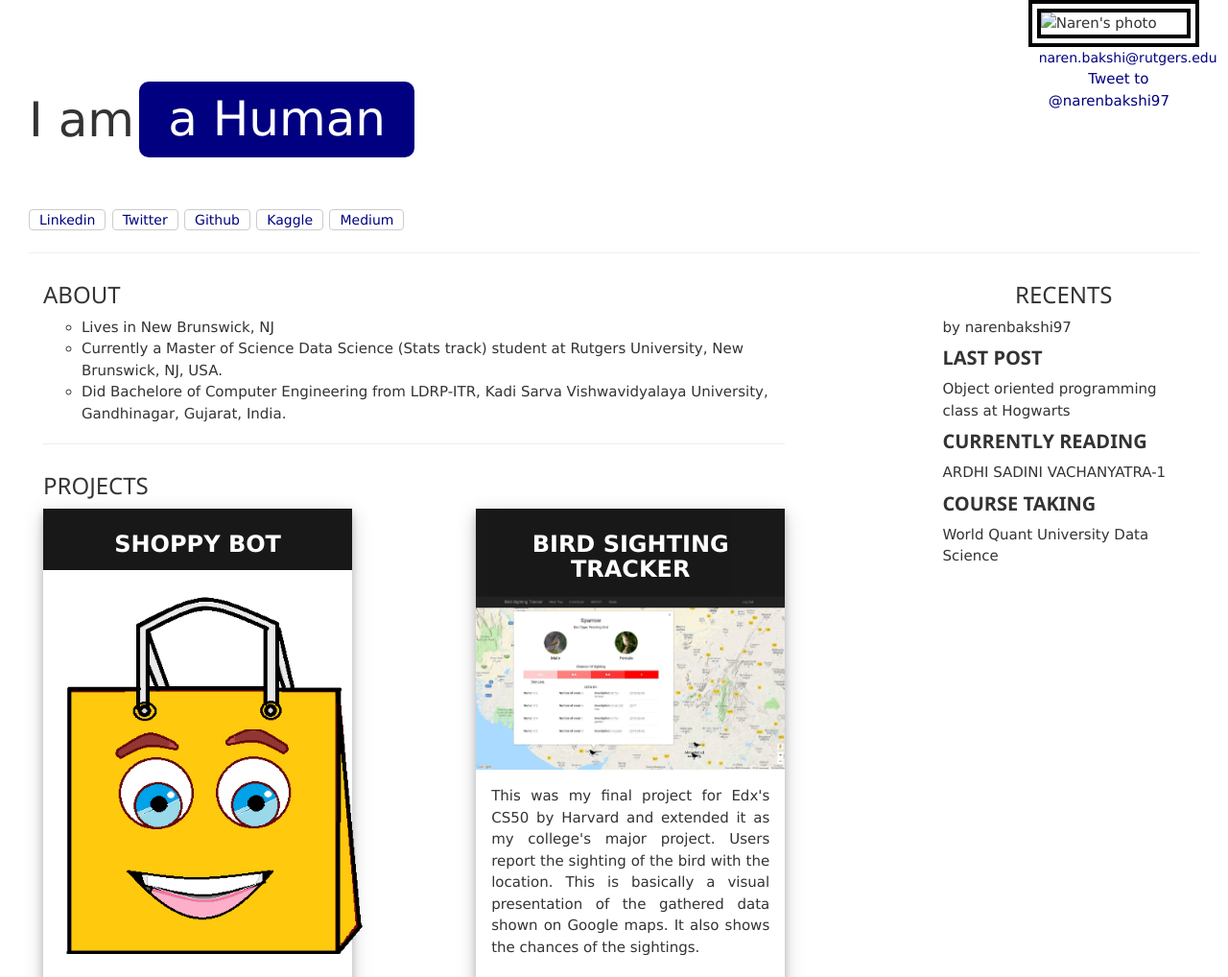
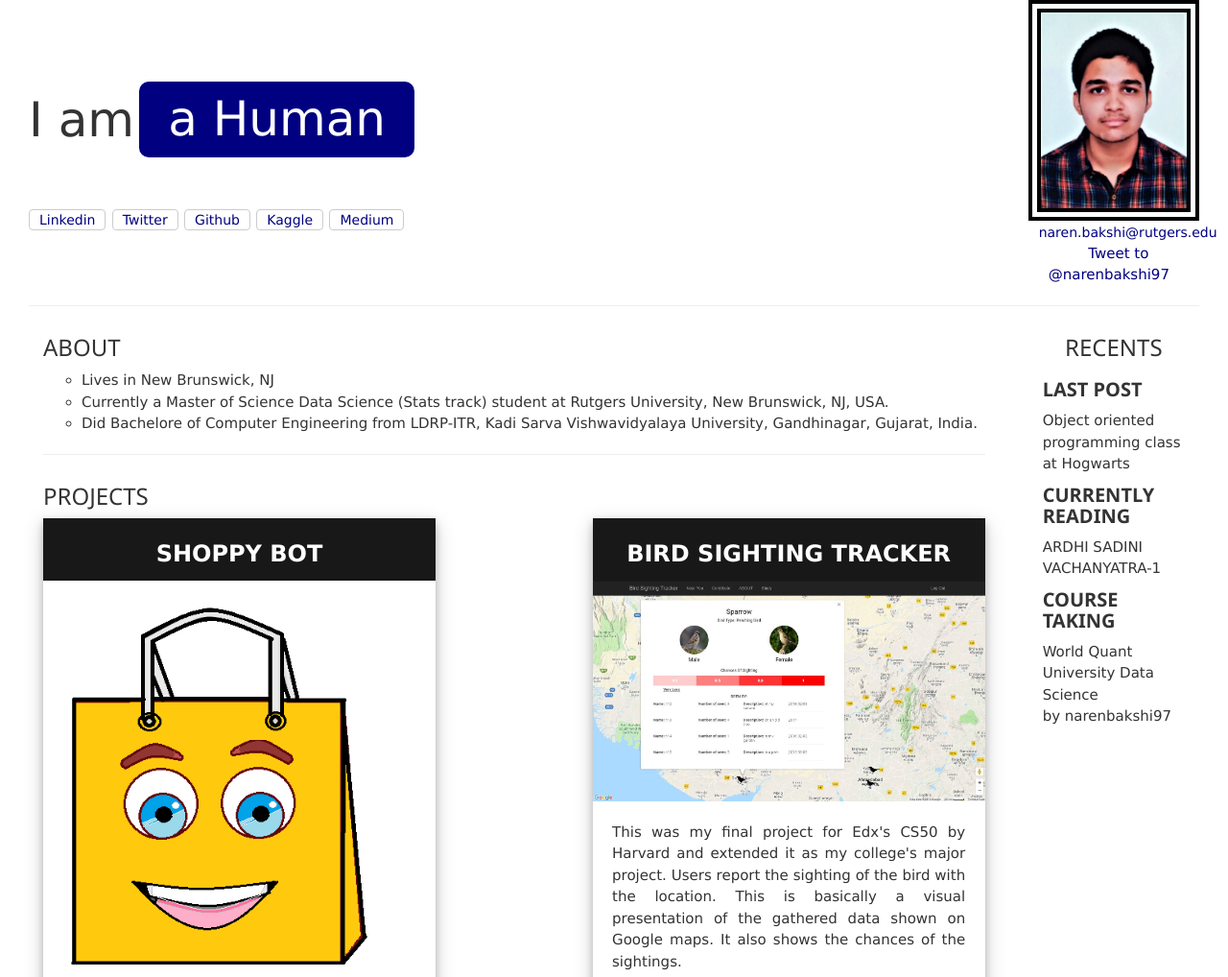
Before and after one commit to narenbakshi97/naren, a plain HTML site: page index.html in a window 1280 px wide. Shown: the top 1018 px of the page at 96% size. Drawn offline with nearby package versions, Linux system fonts and the light colour scheme.

Commit message:
updated and corrected

```diff
--- a/index.html
+++ b/index.html
@@ -66,7 +66,7 @@
       </div>
       <div class="col-md-2" id="contact">
         <div id="pic">
-          <img class="img-responsive" src="H:/DS%20MS/naren_photo.jpg" alt="Naren's photo">
+          <img class="img-responsive" src="images/naren_photo.jpg" alt="Naren's photo">
           <a href="mailto:naren.bakshi@rutgers.edu" class="btn btn-link">naren.bakshi@rutgers.edu</a>
           <div class="text-center"><a href="https://twitter.com/intent/tweet?screen_name=narenbakshi97&ref_src=twsrc%5Etfw" class="twitter-mention-button" data-show-count="false">Tweet to @narenbakshi97</a><script async src="https://platform.twitter.com/widgets.js" charset="utf-8"></script></div>
         </div>
@@ -76,7 +76,7 @@
       <hr>
     </div>
     <div id="work col-md-12">
-      <div class="col-md-8" id="main-part">
+      <div class="col-md-10" id="main-part">
         <div class="col-md-12" id="about">
           <h3>ABOUT</h3>
           <ul class="list" list-style-type="none">
@@ -115,24 +115,27 @@
 
         </div>
       </div>
-      <div id="recent" class="col-md-3 col-md-offset-1">
+      <div id="recent" class="col-md-2">
         <h3 class="text-center">RECENTS</h3>
-        <div class="col-md-12">
-          <a class="twitter-timeline" data-width="300" data-height="450" data-theme="light" data-link-color="#2B7BB9" href="https://twitter.com/narenbakshi97?ref_src=twsrc%5Etfw"> by narenbakshi97</a> <script async src="https://platform.twitter.com/widgets.js" charset="utf-8"></script>
-        </div>
         <div class="col-md-12">
           <h4><b>LAST POST</b></h4>
           <a class="link" href="https://medium.com/@narenbakshi/object-oriented-programming-class-at-hogwarts-3c430e769198">Object oriented programming class at Hogwarts</a>
         </div>
+        <br><br>
         <div class="col-md-12">
           <h4><b>CURRENTLY READING</b></h4>
           <a class=link href="https://www.goodreads.com/book/show/36294919-ardhi-sadini-vachanyatra-1">ARDHI SADINI VACHANYATRA-1</a>
         </div>
-
+        <br><br>
         <div class="col-md-12">
           <h4><b>COURSE TAKING</b></h4>
           <a href="https://wqu.org/programs/data-science">World Quant University Data Science</a>
         </div>
+        <br><br>
+        <div class="col-md-12">
+          <a class="twitter-timeline" data-width="300" data-height="450" data-theme="light" data-link-color="#2B7BB9" href="https://twitter.com/narenbakshi97?ref_src=twsrc%5Etfw"> by narenbakshi97</a> <script async src="https://platform.twitter.com/widgets.js" charset="utf-8"></script>
+        </div>
+
 
       </div>
 
```
Also changed, not shown: images/naren_photo.jpg (added).
